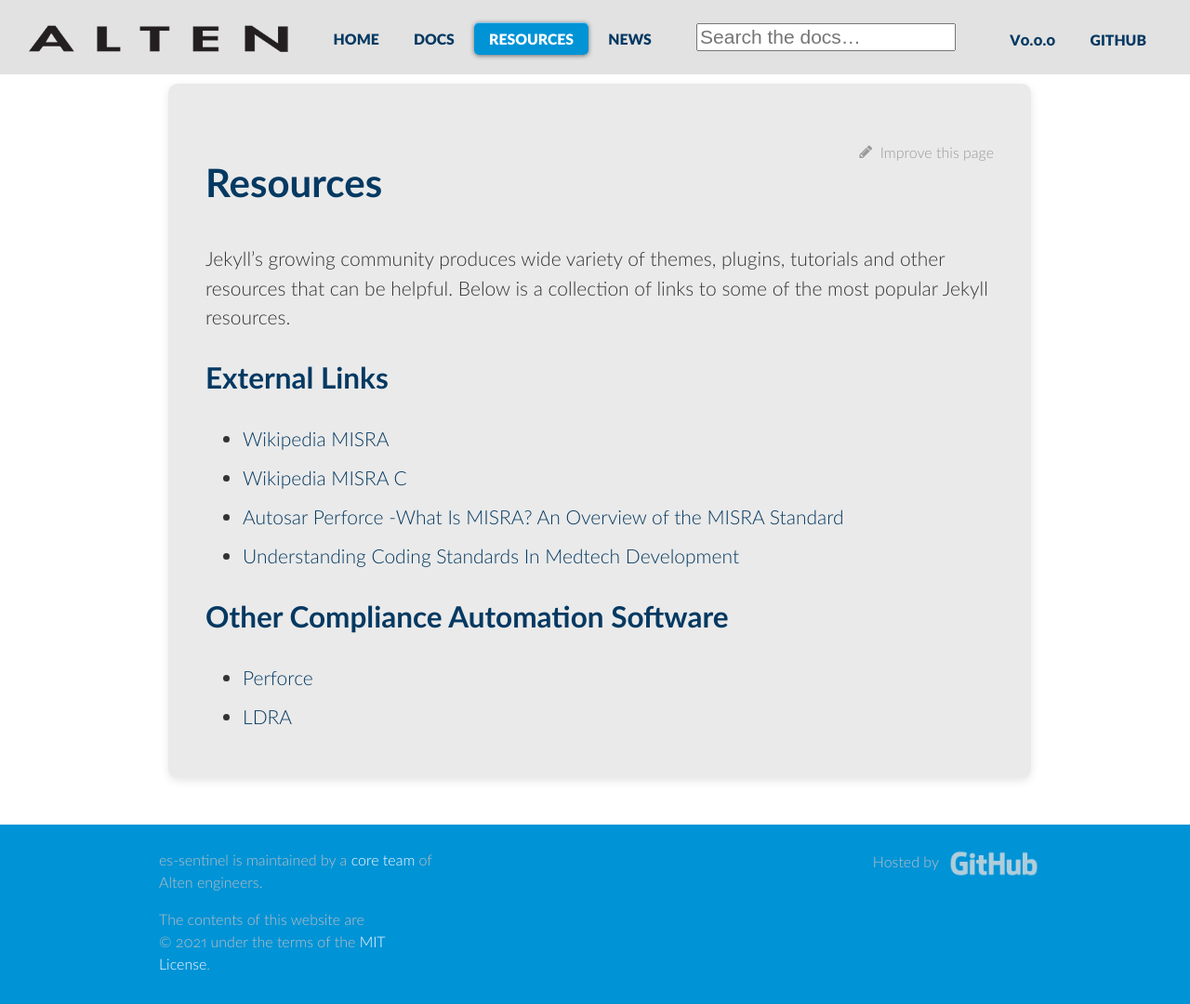
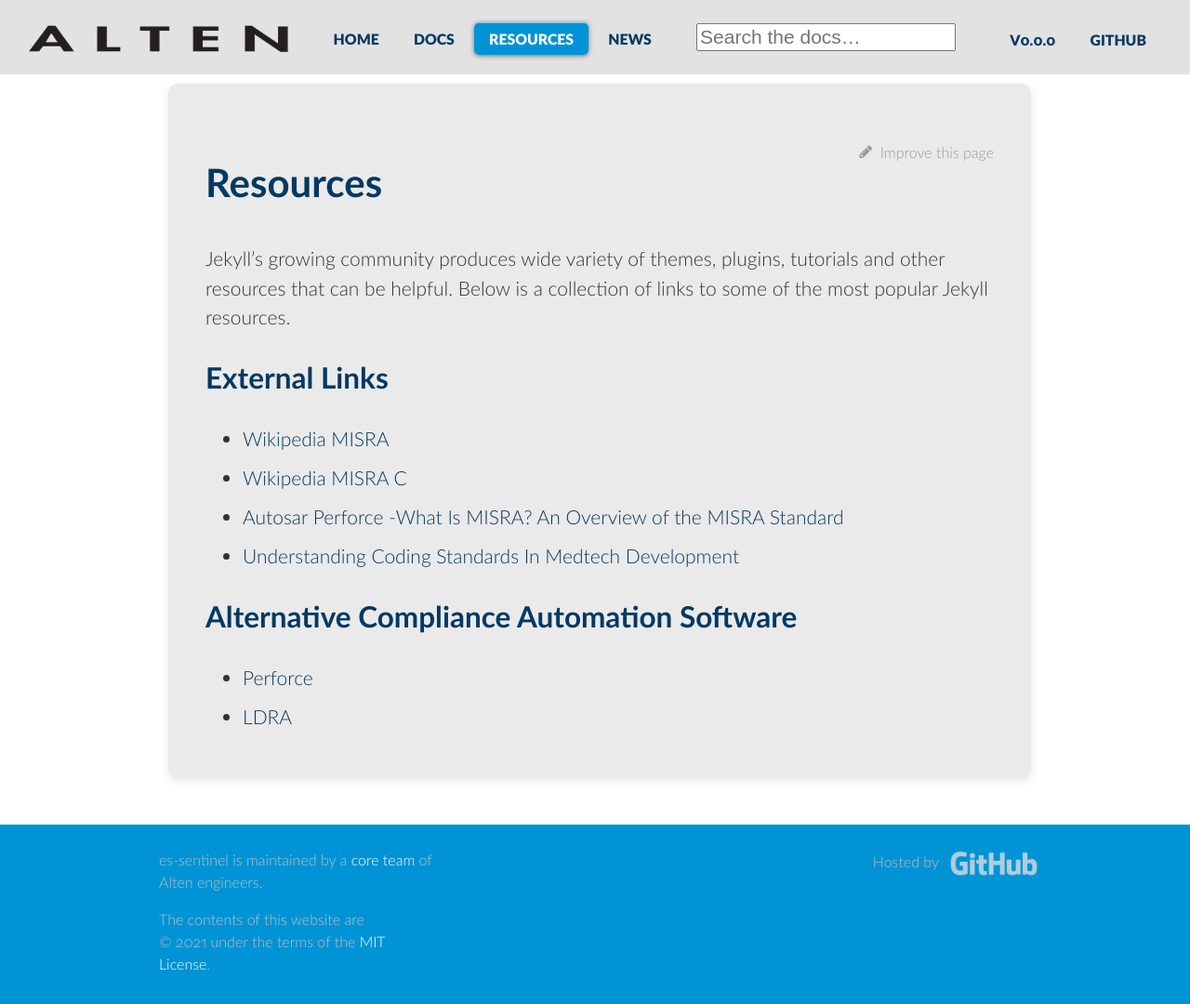
Before and after one commit to alten-labs/es-sentinel, a Jekyll site: the page built from docs/pages/resources.md, in a window 1280 px wide. Shown: the whole page at 93% size. Built offline with Jekyll 4.4.1, drawn with Linux system fonts in a browser that asks for light colours; comment, search, counter and statistics services are not loaded.

Commit message:
update resources

```diff
--- a/docs/pages/resources.md
+++ b/docs/pages/resources.md
@@ -16,6 +16,6 @@ some of the most popular Jekyll resources.
 [Perforce -What Is MISRA? An Overview of the MISRA Standard](https://www.perforce.com/resources/qac/what-misra-overview-misra-standard)
 - [Understanding Coding Standards In Medtech Development](https://www.meddeviceonline.com/doc/understanding-coding-standards-in-medtech-development-0001)
 
-## Other Compliance Automation Software
+## Alternative Compliance Automation Software
 - [Perforce](https://www.perforce.com/products/klocwork)
 - [LDRA](https://ldra.com/)
```
